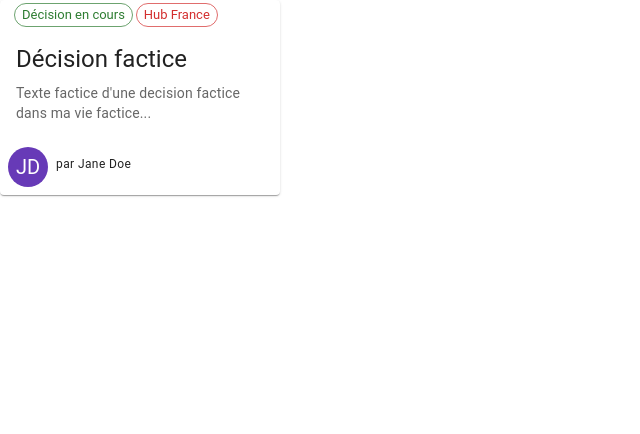
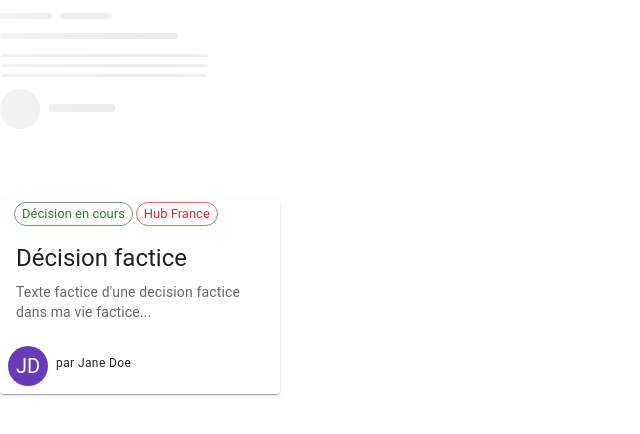
Before and after one commit to Goyave69/06_23_CDA_make_sense, a React (Vite) app in the folder frontend/: page /decision in a window 1280 px wide. Shown: the top 434 px of the page, without its empty margins (0-640 px from the left). Built offline with nearby package versions, Linux system fonts and the light colour scheme.

Commit message:
Content loader functionnal

```diff
--- a/frontend/index.html
+++ b/frontend/index.html
@@ -1,6 +1,5 @@
 <!DOCTYPE html>
 <html lang="en">
-
   <head>
     <meta charset="UTF-8" />
     <link rel="icon" type="image/svg+xml" href="/src/favicon.svg" />
@@ -12,5 +11,4 @@
     <div id="root"></div>
     <script type="module" src="/src/main.jsx"></script>
   </body>
-
 </html>
--- a/frontend/package.json
+++ b/frontend/package.json
@@ -14,6 +14,7 @@
     "@vitejs/plugin-react": "^3.0.1",
     "prop-types": "^15.8.1",
     "react": "^18.2.0",
+    "react-content-loader": "^6.2.1",
     "react-dom": "^18.2.0",
     "react-router-dom": "^6.12.1",
     "vite": "^4.0.4"
--- /dev/null
+++ b/frontend/src/components/DecisionLoader.jsx
@@ -0,0 +1,29 @@
+/* eslint-disable react/jsx-props-no-spreading */
+/* eslint-disable import/no-extraneous-dependencies */
+import React from "react";
+import ContentLoader from "react-content-loader";
+
+function MyLoader(props) {
+  return (
+    <ContentLoader
+      speed={2}
+      width={280}
+      height={195}
+      viewBox="0 0 280 195"
+      backgroundColor="#f3f3f3"
+      foregroundColor="#ecebeb"
+      {...props}
+    >
+      <rect x="0" y="13" rx="3" ry="3" width="52" height="6" />
+      <rect x="1" y="54" rx="3" ry="3" width="207" height="3" />
+      <rect x="2" y="74" rx="3" ry="3" width="205" height="3" />
+      <rect x="0" y="33" rx="3" ry="3" width="178" height="6" />
+      <circle cx="20" cy="109" r="20" />
+      <rect x="60" y="13" rx="3" ry="3" width="52" height="6" />
+      <rect x="1" y="64" rx="3" ry="3" width="207" height="3" />
+      <rect x="49" y="104" rx="3" ry="3" width="66" height="8" />
+    </ContentLoader>
+  );
+}
+
+export default MyLoader;
--- a/frontend/src/pages/DecisionItem.jsx
+++ b/frontend/src/pages/DecisionItem.jsx
@@ -3,14 +3,17 @@ import * as React from "react";
 import Card from "@mui/material/Card";
 import CardActions from "@mui/material/CardActions";
 import CardContent from "@mui/material/CardContent";
-import { Chip } from "@mui/material";
+import { Box, Chip } from "@mui/material";
 import Typography from "@mui/material/Typography";
 import Avatar from "@mui/material/Avatar";
 import Stack from "@mui/material/Stack";
 import { deepPurple } from "@mui/material/colors";
+import DecisionLoader from "../components/DecisionLoader";
 
 export default function DecisionItem() {
   return (
+    <Box>
+      <DecisionLoader />
       <Card sx={{ maxWidth: 280 }}>
         <Chip
           variant="outlined"
@@ -50,5 +53,6 @@ export default function DecisionItem() {
           </Typography>
         </CardActions>
       </Card>
+    </Box>
   );
 }
--- a/frontend/src/pages/Home.jsx
+++ b/frontend/src/pages/Home.jsx
@@ -1,36 +1,5 @@
-import Counter from "../components/Counter";
-import logo from "../assets/logo.svg";
+import DecisionLoader from "../components/DecisionLoader";
 
 export default function Home() {
-  return (
-    <header className="App-header">
-      <img src={logo} className="App-logo" alt="logo" />
-      <p>Hello Vite + React !</p>
-
-      <Counter />
-
-      <p>
-        Edit <code>App.jsx</code> and save to test HMR updates.
-      </p>
-      <p>
-        <a
-          className="App-link"
-          href="https://reactjs.org"
-          target="_blank"
-          rel="noopener noreferrer"
-        >
-          Learn React
-        </a>
-        {" | "}
-        <a
-          className="App-link"
-          href="https://vitejs.dev/guide/features.html"
-          target="_blank"
-          rel="noopener noreferrer"
-        >
-          Vite Docs
-        </a>
-      </p>
-    </header>
-  );
+  return <DecisionLoader />;
 }
```
Also changed, not shown: 1 other file (tests, documents, lock files or other folders). Lines whose indentation alone changed are shown as unchanged.
